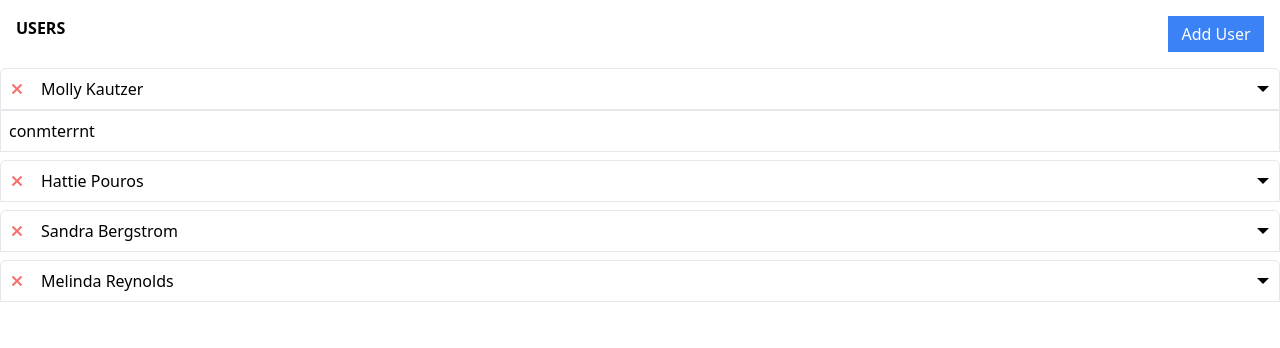
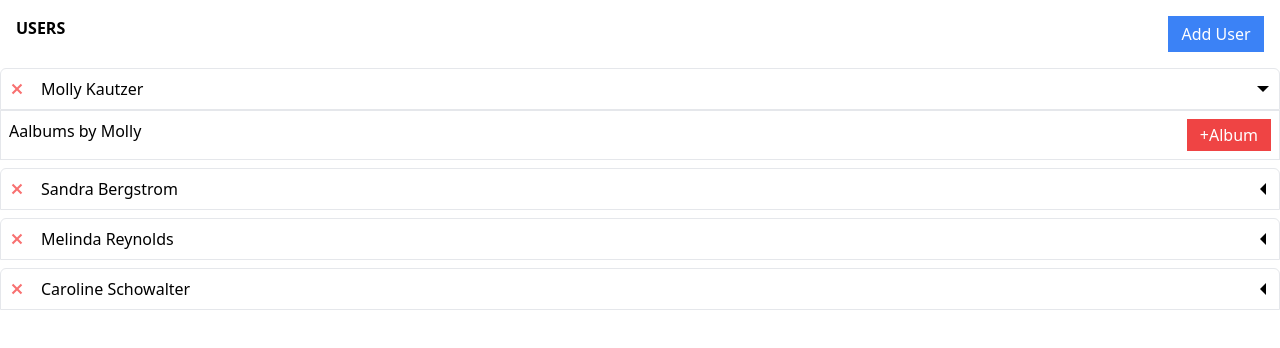
Before and after one commit to lahcenrahlaoui/fakeUsers, a React (Create React App) app: page / in a window 1280 px wide. Both pictures are taken after a click on the icon 1263 px from the left and 89 px from the top of the page. Shown: the top 348 px of the page. Built offline with nearby package versions, Linux system fonts and the light colour scheme; data requests are answered from the project's data file.

Commit message:
refactoring expand panel to ExpandPanel component

```diff
--- a/db.json
+++ b/db.json
@@ -3,10 +3,6 @@
     {
       "name": "Molly Kautzer",
       "id": 5
-    },
-    {
-      "name": "Hattie Pouros",
-      "id": 6
     },
     {
       "name": "Sandra Bergstrom",
@@ -15,6 +11,10 @@
     {
       "name": "Melinda Reynolds",
       "id": 8
+    },
+    {
+      "name": "Caroline Schowalter",
+      "id": 9
     }
   ],
   "albums": [
--- a/src/components/ExpandPanel/ExpandPanel.js
+++ b/src/components/ExpandPanel/ExpandPanel.js
@@ -1,17 +1,23 @@
-import { GoTriangleDown } from "react-icons/go";
-const ExpandPanel = ({ header, children , onClick }) => {
-    const handleClick = () =>{
-        onClick(s =>!s)
-    }
+import { GoTriangleDown, GoTriangleLeft } from "react-icons/go";
+import { useState } from "react";
+const ExpandPanel = ({ header, children }) => {
+    const [togglePanel, setTogglePanel] = useState(false);
+    const handleClick = () => {
+        setTogglePanel((state) => !state);
+    };
     return (
         <div>
             <div className=" border rounded-t-md">
                 <div className="flex p-2 justify-between items-center cursor-pointer">
                     <div className="flex">{header}</div>
-                    <GoTriangleDown onClick={handleClick}/>
+                    {togglePanel ? (
+                        <GoTriangleDown onClick={handleClick} />
+                    ) : (
+                        <GoTriangleLeft onClick={handleClick} />
+                    )}
                 </div>
             </div>
-            {children}
+            {togglePanel && <div className="p-2 border">{children}</div>}
         </div>
     );
 };
--- a/src/components/UserItem/UserItem.js
+++ b/src/components/UserItem/UserItem.js
@@ -7,12 +7,12 @@ import { deleteUser } from "../../store";
 import { useThunk } from "../../hooks/useThunk";
 
 import ExpandPanel from "../ExpandPanel/ExpandPanel";
+import Button from "../Button/Button";
 
 function UserItem({ user }) {
     const [doDeletingUser, isDeletingUser, deletingUserError] =
         useThunk(deleteUser);
 
-    const [togglePanel, setTogglePanel] = useState(false);
 
     const handleDeleteUser = () => {
         doDeletingUser(user);
@@ -32,8 +32,13 @@ function UserItem({ user }) {
     );
     return (
         <div className="mb-2">
-            <ExpandPanel header={content} onClick={setTogglePanel}>
-                {togglePanel && <div className="p-2 border">conmterrnt</div>}
+            <ExpandPanel header={content} >
+              <div className="flex justify-between">
+                 {`Aalbums by ${user.name.split(" ")[0]}`}
+                <Button danger>
+                    +Album
+                </Button>
+                </div>
             </ExpandPanel>
         </div>
     );
```
